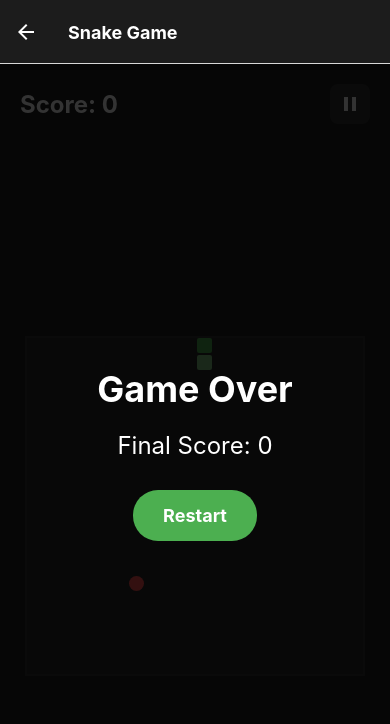
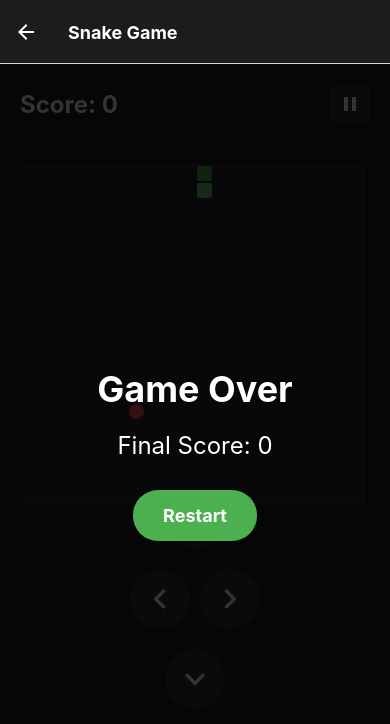
Before and after one commit to edoserbia/calculator_game, a React Native app in the folder frontend/: screen /SnakeGame in a window 390 px wide. Shown: the top 724 px of the page. Built offline with nearby package versions, Linux system fonts and the light colour scheme; no server answers.

Commit message:
修改了科学计算器的按键布局，可以在一页全部显示

```diff
--- a/frontend/src/App.js
+++ b/frontend/src/App.js
@@ -42,17 +42,17 @@ export default function App() {
           <Stack.Screen
             name="Calculator"
             component={Calculator}
-            options={{ title: '基础计算器' }}
+            options={{ title: 'Calculator' }}
           />
           <Stack.Screen
             name="ScientificCalc"
             component={ScientificCalc}
-            options={{ title: '科学计算器' }}
+            options={{ title: 'Scientific Calculator' }}
           />
           <Stack.Screen
             name="SnakeGame"
             component={SnakeGame}
-            options={{ title: '贪吃蛇' }}
+            options={{ title: 'Snake Game' }}
           />
         </Stack.Navigator>
       </NavigationContainer>
--- a/frontend/src/screens/ScientificCalc.js
+++ b/frontend/src/screens/ScientificCalc.js
@@ -1,5 +1,5 @@
 import React, { useState } from 'react';
-import { View, StyleSheet, ScrollView } from 'react-native';
+import { View, StyleSheet } from 'react-native';
 import CalcButton from '../components/CalcButton';
 import CalcDisplay from '../components/CalcDisplay';
 
@@ -75,7 +75,7 @@ const ScientificCalc = () => {
 
   const calculate = () => {
     try {
-      // 替换三角函数为JavaScript Math函数
+      // Replace trigonometric functions with JavaScript Math functions
       let evalExpression = expression
         .replace(/sin/g, 'Math.sin')
         .replace(/cos/g, 'Math.cos')
@@ -85,7 +85,7 @@ const ScientificCalc = () => {
       setExpression(evalResult.toString());
       setIsNewCalculation(true);
     } catch (error) {
-      setResult('错误');
+      setResult('Error');
       setIsNewCalculation(false);
     }
   };
@@ -93,50 +93,60 @@ const ScientificCalc = () => {
   return (
     <View style={styles.container}>
       <CalcDisplay expression={expression} result={result} />
-      <ScrollView style={styles.buttonContainer}>
+      <View style={styles.buttonContainer}>
         <View style={styles.row}>
           <CalcButton title="sin" onPress={() => handleFunction('sin')} type="function" />
           <CalcButton title="cos" onPress={() => handleFunction('cos')} type="function" />
           <CalcButton title="tan" onPress={() => handleFunction('tan')} type="function" />
           <CalcButton title="π" onPress={() => handleFunction('π')} type="function" />
+          <CalcButton title="e" onPress={() => handleFunction('e')} type="function" />
         </View>
         <View style={styles.row}>
           <CalcButton title="ln" onPress={() => handleFunction('ln')} type="function" />
           <CalcButton title="log" onPress={() => handleFunction('log')} type="function" />
-          <CalcButton title="e" onPress={() => handleFunction('e')} type="function" />
-          <CalcButton title="^" onPress={() => handleOperator('**')} type="operator" />
-        </View>
-        <View style={styles.row}>
           <CalcButton title="(" onPress={() => handleOperator('(')} type="function" />
           <CalcButton title=")" onPress={() => handleOperator(')')} type="function" />
-          <CalcButton title="C" onPress={handleClear} type="function" />
-          <CalcButton title="⌫" onPress={handleDelete} type="function" />
+          <CalcButton title="^" onPress={() => handleOperator('**')} type="operator" />
         </View>
         <View style={styles.row}>
           <CalcButton title="7" onPress={() => handleNumber('7')} />
           <CalcButton title="8" onPress={() => handleNumber('8')} />
           <CalcButton title="9" onPress={() => handleNumber('9')} />
           <CalcButton title="÷" onPress={() => handleOperator('/')} type="operator" />
+          <CalcButton title="C" onPress={handleClear} type="function" />
         </View>
         <View style={styles.row}>
           <CalcButton title="4" onPress={() => handleNumber('4')} />
           <CalcButton title="5" onPress={() => handleNumber('5')} />
           <CalcButton title="6" onPress={() => handleNumber('6')} />
           <CalcButton title="×" onPress={() => handleOperator('*')} type="operator" />
+          <CalcButton title="⌫" onPress={handleDelete} type="function" />
         </View>
         <View style={styles.row}>
           <CalcButton title="1" onPress={() => handleNumber('1')} />
           <CalcButton title="2" onPress={() => handleNumber('2')} />
           <CalcButton title="3" onPress={() => handleNumber('3')} />
           <CalcButton title="-" onPress={() => handleOperator('-')} type="operator" />
+          <CalcButton title="=" onPress={calculate} type="operator" />
         </View>
         <View style={styles.row}>
           <CalcButton title="0" onPress={() => handleNumber('0')} />
           <CalcButton title="." onPress={() => handleNumber('.')} />
-          <CalcButton title="=" onPress={calculate} type="operator" />
+          <CalcButton title="±" onPress={() => {
+            const currentValue = parseFloat(result);
+            const newValue = -currentValue;
+            setResult(newValue.toString());
+            setExpression(expression.slice(0, -result.length) + newValue);
+          }} type="function" />
           <CalcButton title="+" onPress={() => handleOperator('+')} type="operator" />
+          <CalcButton title="%" onPress={() => {
+            const currentValue = parseFloat(result);
+            const percentValue = currentValue / 100;
+            setResult(percentValue.toString());
+            setExpression(expression.slice(0, -result.length) + percentValue);
+          }} type="function" />
         </View>
-      </ScrollView>
+      </View>
     </View>
   );
 };
@@ -148,12 +158,13 @@ const styles = StyleSheet.create({
   },
   buttonContainer: {
     flex: 1,
-    padding: 10,
+    padding: 2,
   },
   row: {
+    flex: 1,
     flexDirection: 'row',
     justifyContent: 'space-between',
-    marginBottom: 10,
+    marginBottom: 2,
   },
 });
 
--- a/frontend/src/screens/SnakeGame.js
+++ b/frontend/src/screens/SnakeGame.js
@@ -1,5 +1,5 @@
 import React, { useState, useEffect, useCallback } from 'react';
-import { View, Text, StyleSheet, TouchableOpacity, Dimensions, PanResponder } from 'react-native';
+import { View, Text, StyleSheet, TouchableOpacity, Dimensions } from 'react-native';
 import { MaterialIcons } from '@expo/vector-icons';
 import { submitScore } from '../api';
 
@@ -9,12 +9,13 @@ const windowHeight = Dimensions.get('window').height;
 const GRID_SIZE = 20;
 const HEADER_HEIGHT = 80;
 const GAME_PADDING = 20;
+const CONTROL_HEIGHT = 150; // Height for control buttons
 
 // Calculate the maximum possible cell size that will fit on the screen
 const CELL_SIZE = Math.floor(
   Math.min(
     (windowWidth - GAME_PADDING * 2) / GRID_SIZE,
-    (windowHeight - HEADER_HEIGHT - GAME_PADDING * 2) / GRID_SIZE
+    (windowHeight - HEADER_HEIGHT - CONTROL_HEIGHT - GAME_PADDING * 2) / GRID_SIZE
   )
 );
 
@@ -29,8 +30,6 @@ const DIRECTIONS = {
   RIGHT: { x: 1, y: 0 },
 };
 
-const SWIPE_THRESHOLD = 50;
-
 const SnakeGame = () => {
   const [snake, setSnake] = useState([
     { x: 10, y: 10 },
@@ -42,35 +41,6 @@ const SnakeGame = () => {
   const [isPaused, setIsPaused] = useState(false);
   const [score, setScore] = useState(0);
   const [gameLoop, setGameLoop] = useState(null);
-
-  // Pan responder for swipe controls
-  const panResponder = PanResponder.create({
-    onStartShouldSetPanResponder: () => true,
-    onMoveShouldSetPanResponder: () => true,
-    onPanResponderRelease: (evt, gestureState) => {
-      const { dx, dy } = gestureState;
-      const absDx = Math.abs(dx);
-      const absDy = Math.abs(dy);
-
-      if (Math.max(absDx, absDy) < SWIPE_THRESHOLD) return;
-
-      if (absDx > absDy) {
-        // Horizontal swipe
-        if (dx > 0) {
-          handleDirection(DIRECTIONS.RIGHT);
-        } else {
-          handleDirection(DIRECTIONS.LEFT);
-        }
-      } else {
-        // Vertical swipe
-        if (dy > 0) {
-          handleDirection(DIRECTIONS.DOWN);
-        } else {
-          handleDirection(DIRECTIONS.UP);
-        }
-      }
-    },
-  });
 
   // Generate new food position
   const generateFood = useCallback(() => {
@@ -214,10 +184,7 @@ const SnakeGame = () => {
         </TouchableOpacity>
       </View>
 
-      <View
-        style={styles.gameBoard}
-        {...panResponder.panHandlers}
-      >
+      <View style={styles.gameBoard}>
         <View
           style={[
             styles.food,
@@ -241,6 +208,35 @@ const SnakeGame = () => {
             ]}
           />
         ))}
+      </View>
+
+      <View style={styles.controls}>
+        <TouchableOpacity
+          style={[styles.controlButton, styles.upButton]}
+          onPress={() => handleDirection(DIRECTIONS.UP)}
+        >
+          <MaterialIcons name="keyboard-arrow-up" size={40} color="#ffffff" />
+        </TouchableOpacity>
+        <View style={styles.horizontalControls}>
+          <TouchableOpacity
+            style={[styles.controlButton, styles.leftButton]}
+            onPress={() => handleDirection(DIRECTIONS.LEFT)}
+          >
+            <MaterialIcons name="keyboard-arrow-left" size={40} color="#ffffff" />
+          </TouchableOpacity>
+          <TouchableOpacity
+            style={[styles.controlButton, styles.rightButton]}
+            onPress={() => handleDirection(DIRECTIONS.RIGHT)}
+          >
+            <MaterialIcons name="keyboard-arrow-right" size={40} color="#ffffff" />
+          </TouchableOpacity>
+        </View>
+        <TouchableOpacity
+          style={[styles.controlButton, styles.downButton]}
+          onPress={() => handleDirection(DIRECTIONS.DOWN)}
+        >
+          <MaterialIcons name="keyboard-arrow-down" size={40} color="#ffffff" />
+        </TouchableOpacity>
       </View>
 
       {isGameOver && (
@@ -293,7 +289,7 @@ const styles = StyleSheet.create({
     position: 'relative',
     alignSelf: 'center',
     backgroundColor: '#262626',
-    marginTop: (windowHeight - HEADER_HEIGHT - BOARD_SIZE) / 2 - GAME_PADDING,
+    marginTop: 20,
   },
   snakeSegment: {
     width: CELL_SIZE - 2,
@@ -307,6 +303,28 @@ const styles = StyleSheet.create({
     backgroundColor: '#FF5252',
     position: 'absolute',
     borderRadius: CELL_SIZE / 2,
+  },
+  controls: {
+    height: CONTROL_HEIGHT,
+    justifyContent: 'center',
+    alignItems: 'center',
+    marginTop: 20,
+  },
+  horizontalControls: {
+    flexDirection: 'row',
+    justifyContent: 'center',
+    alignItems: 'center',
+    width: '100%',
+    marginVertical: 10,
+  },
+  controlButton: {
+    width: 60,
+    height: 60,
+    backgroundColor: '#333333',
+    borderRadius: 30,
+    justifyContent: 'center',
+    alignItems: 'center',
+    margin: 5,
   },
   gameOver: {
     position: 'absolute',
```
